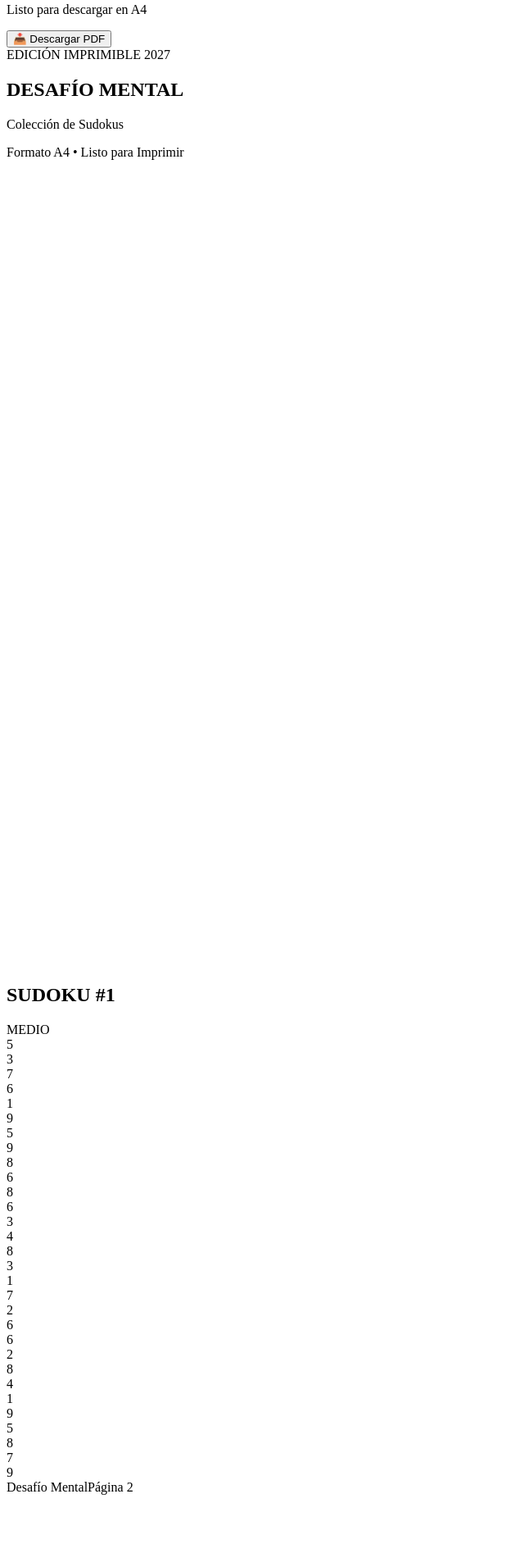
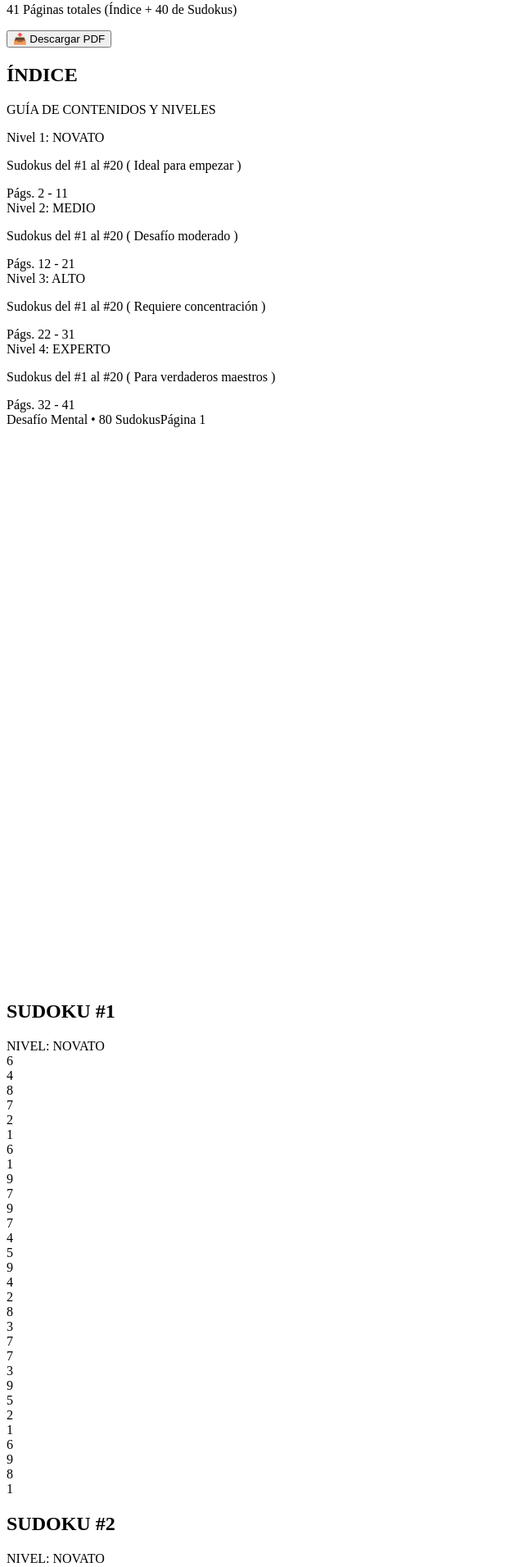
Before and after one commit to lasmejoresofertas/sudokus, a Next.js app: page / in a window 1280 px wide. Shown: the part 78-1989 px from the top of the page at 82% size, without its empty margins (0-640 px from the left). Built offline with nearby package versions, Linux system fonts and the light colour scheme.

Commit message:
Update page.js

```diff
--- a/app/page.js
+++ b/app/page.js
@@ -1,14 +1,10 @@
 'use client';
-export const dynamic = 'force-dynamic';
 
 import React from 'react';
 
-const sudokusData = [
-  {
-    id: 1,
-    title: 'SUDOKU #1',
-    difficulty: 'MEDIO',
-    puzzle: [
+// Plantillas base de Sudoku
+const BASE_BOARDS = {
+  NOVATO: [
     [5, 3, '', '', 7, '', '', '', ''],
     [6, '', '', 1, 9, 5, '', '', ''],
     ['', 9, 8, '', '', '', '', 6, ''],
@@ -19,21 +15,94 @@ const sudokusData = [
     ['', '', '', 4, 1, 9, '', '', 5],
     ['', '', '', '', 8, '', '', 7, 9],
   ],
-  },
+  MEDIO: [
+    ['', '', '', 2, 6, '', 7, '', 1],
+    [6, 8, '', '', 7, '', '', 9, ''],
+    [1, 9, '', '', '', 4, 5, '', ''],
+    [8, 2, '', 1, '', '', '', 4, ''],
+    ['', '', 4, 6, '', 2, 9, '', ''],
+    ['', 5, '', '', '', 3, '', 2, 8],
+    ['', '', 9, 3, '', '', '', 7, 4],
+    ['', 4, '', '', 5, '', '', 3, 6],
+    [7, '', 3, '', 1, 8, '', '', ''],
+  ],
+  ALTO: [
+    [1, '', '', '', '', 7, '', 9, ''],
+    ['', 3, '', '', 2, '', '', '', 8],
+    ['', '', 9, 6, '', '', 5, '', ''],
+    ['', '', 5, 3, '', '', 9, '', ''],
+    ['', 1, '', '', 8, '', '', '', 2],
+    [6, '', '', '', '', 4, '', '', ''],
+    [3, '', '', '', '', '', '', 1, ''],
+    ['', 4, '', '', '', '', '', '', 7],
+    ['', '', 7, '', '', '', 3, '', ''],
+  ],
+  EXPERTO: [
+    ['', '', 6, '', '', '', 2, '', ''],
+    ['', 8, '', '', 4, '', '', 1, ''],
+    [1, '', '', 2, '', 5, '', '', 3],
+    ['', '', 8, '', '', '', 4, '', ''],
+    ['', 9, '', '', '', '', '', 6, ''],
+    ['', '', 4, '', '', '', 8, '', ''],
+    [2, '', '', 8, '', 1, '', '', 7],
+    ['', 5, '', '', 3, '', '', 9, ''],
+    ['', '', 1, '', '', '', 6, '', ''],
+  ],
+};
+
+// Generador de variaciones
+function generateVariations(baseBoard, count, levelName) {
+  const result = [];
+  for (let i = 1; i <= count; i++) {
+    const shift = i % 9;
+    const newBoard = baseBoard.map((row) =>
+      row.map((val) => {
+        if (val === '') return '';
+        return ((val - 1 + shift) % 9) + 1;
+      })
+    );
+
+    result.push({
+      id: `${levelName}-${i}`,
+      title: `SUDOKU #${i}`,
+      difficulty: levelName,
+      puzzle: newBoard,
+    });
+  }
+  return result;
+}
+
+// 80 Sudokus totales (20 por cada nivel)
+const allSudokus = [
+  ...generateVariations(BASE_BOARDS.NOVATO, 20, 'NOVATO'),
+  ...generateVariations(BASE_BOARDS.MEDIO, 20, 'MEDIO'),
+  ...generateVariations(BASE_BOARDS.ALTO, 20, 'ALTO'),
+  ...generateVariations(BASE_BOARDS.EXPERTO, 20, 'EXPERTO'),
 ];
+
+// Agrupar de a 2 Sudokus por carilla A4
+function chunkArray(array, size) {
+  const result = [];
+  for (let i = 0; i < array.length; i += size) {
+    result.push(array.slice(i, i + size));
+  }
+  return result;
+}
 
 export default function EbookGenerator() {
   const handlePrint = () => {
     window.print();
   };
 
+  const pages = chunkArray(allSudokus, 2);
+
   return (
     <div className="min-h-screen bg-neutral-800 text-neutral-100 flex flex-col items-center p-4 print:p-0 print:bg-white print:text-black">
-      {/* Botón superior (se oculta en el PDF) */}
+      {/* Botón superior */}
       <header className="no-print w-full max-w-xl bg-neutral-900 border border-neutral-700 rounded-xl p-4 mb-6 shadow-2xl flex items-center justify-between">
         <div>
-          <h1 className="text-lg font-bold text-white">📚 Mi Ebook de Sudokus</h1>
-          <p className="text-xs text-neutral-400">Listo para descargar en A4</p>
+          <h1 className="text-lg font-bold text-white">📚 Libro con Índice (2 por Carilla)</h1>
+          <p className="text-xs text-neutral-400">41 Páginas totales (Índice + 40 de Sudokus)</p>
         </div>
         <button
           onClick={handlePrint}
@@ -43,42 +112,80 @@ export default function EbookGenerator() {
         </button>
       </header>
 
-      {/* Hoja A4 */}
       <main className="flex flex-col items-center">
-        {/* PORTADA */}
-        <section className="a4-page flex flex-col justify-between items-center text-center p-12 border border-neutral-300 bg-white text-black shadow-2xl print:shadow-none print:border-0 mb-8 print:mb-0">
-          <div className="w-full border-b-2 border-black pb-4 font-bold text-sm">
-            EDICIÓN IMPRIMIBLE 2027
+        {/* PÁGINA 1: ÍNDICE DE CONTENIDOS */}
+        <section className="a4-page page-break flex flex-col justify-between p-12 border border-neutral-300 bg-white text-black shadow-2xl print:shadow-none print:border-0 mb-8 print:mb-0">
+          <div>
+            <header className="border-b-4 border-black pb-4 mb-10 text-center">
+              <h1 className="text-4xl font-black uppercase tracking-wider">ÍNDICE</h1>
+              <p className="text-sm font-bold text-neutral-600 mt-1">
+                GUÍA DE CONTENIDOS Y NIVELES
+              </p>
+            </header>
+
+            <div className="space-y-6 my-12 px-4">
+              <div className="flex justify-between items-baseline border-b-2 border-dotted border-black pb-2">
+                <div>
+                  <span className="text-xl font-black uppercase">Nivel 1: NOVATO</span>
+                  <p className="text-xs text-neutral-600 font-medium">Sudokus del #1 al #20 ( Ideal para empezar )</p>
                 </div>
-          <div className="my-auto">
-            <h1 className="text-5xl font-black uppercase tracking-tight mb-4">
-              DESAFÍO MENTAL
-            </h1>
-            <p className="text-xl font-medium border-y border-black py-2">
-              Colección de Sudokus
-            </p>
+                <span className="text-lg font-black">Págs. 2 - 11</span>
               </div>
-          <div className="w-full border-t-2 border-black pt-4 text-xs font-bold uppercase">
-            Formato A4 • Listo para Imprimir
+
+              <div className="flex justify-between items-baseline border-b-2 border-dotted border-black pb-2">
+                <div>
+                  <span className="text-xl font-black uppercase">Nivel 2: MEDIO</span>
+                  <p className="text-xs text-neutral-600 font-medium">Sudokus del #1 al #20 ( Desafío moderado )</p>
                 </div>
+                <span className="text-lg font-black">Págs. 12 - 21</span>
+              </div>
+
+              <div className="flex justify-between items-baseline border-b-2 border-dotted border-black pb-2">
+                <div>
+                  <span className="text-xl font-black uppercase">Nivel 3: ALTO</span>
+                  <p className="text-xs text-neutral-600 font-medium">Sudokus del #1 al #20 ( Requiere concentración )</p>
+                </div>
+                <span className="text-lg font-black">Págs. 22 - 31</span>
+              </div>
+
+              <div className="flex justify-between items-baseline border-b-2 border-dotted border-black pb-2">
+                <div>
+                  <span className="text-xl font-black uppercase">Nivel 4: EXPERTO</span>
+                  <p className="text-xs text-neutral-600 font-medium">Sudokus del #1 al #20 ( Para verdaderos maestros )</p>
+                </div>
+                <span className="text-lg font-black">Págs. 32 - 41</span>
+              </div>
+            </div>
+          </div>
+
+          <footer className="border-t border-black pt-3 flex justify-between text-xs font-bold uppercase">
+            <span>Desafío Mental • 80 Sudokus</span>
+            <span>Página 1</span>
+          </footer>
         </section>
 
-        {/* PÁGINA DE SUDOKU */}
-        {sudokusData.map((item) => (
+        {/* PÁGINAS DE SUDOKUS (Páginas 2 a 41) */}
+        {pages.map((pair, pageIdx) => {
+          const isLastPage = pageIdx === pages.length - 1;
+          const pageNumber = pageIdx + 2; // +2 por la página del Índice
+
+          return (
             <section
-            key={item.id}
-            className="a4-page flex flex-col justify-between p-12 border border-neutral-300 bg-white text-black shadow-2xl print:shadow-none print:border-0"
+              key={`page-${pageIdx}`}
+              className={`a4-page ${!isLastPage ? 'page-break' : ''} flex flex-col justify-between p-10 border border-neutral-300 bg-white text-black shadow-2xl print:shadow-none print:border-0 mb-8 print:mb-0`}
             >
-            <div>
-              <header className="border-b-2 border-black pb-3 mb-8 flex justify-between items-end">
-                <h2 className="text-2xl font-black">{item.title}</h2>
-                <span className="text-xs font-black border border-black px-2 py-0.5 rounded">
-                  {item.difficulty}
+              <div className="flex flex-col justify-around flex-grow py-2">
+                {pair.map((item) => (
+                  <div key={item.id} className="w-full mb-4 last:mb-0">
+                    <header className="border-b-2 border-black pb-1 mb-3 flex justify-between items-end">
+                      <h2 className="text-xl font-black">{item.title}</h2>
+                      <span className="text-[10px] font-black border border-black px-2 py-0.5 rounded uppercase">
+                        NIVEL: {item.difficulty}
                       </span>
                     </header>
 
-              <div className="flex justify-center items-center my-8">
-                <div className="grid grid-cols-9 border-4 border-black bg-white w-[380px] h-[380px]">
+                    <div className="flex justify-center items-center">
+                      <div className="grid grid-cols-9 border-4 border-black bg-white w-[270px] h-[270px]">
                         {item.puzzle.map((row, rIdx) =>
                           row.map((val, cIdx) => {
                             const isRightThick = (cIdx + 1) % 3 === 0 && cIdx !== 8;
@@ -86,9 +193,9 @@ export default function EbookGenerator() {
 
                             return (
                               <div
-                          key={`cell-${rIdx}-${cIdx}`}
+                                key={`cell-${item.id}-${rIdx}-${cIdx}`}
                                 className={`
-                            flex items-center justify-center font-bold text-2xl text-black border border-neutral-400
+                                  flex items-center justify-center font-bold text-lg text-black border border-neutral-400
                                   ${isRightThick ? 'border-r-4 border-r-black' : ''}
                                   ${isBottomThick ? 'border-b-4 border-b-black' : ''}
                                 `}
@@ -101,16 +208,19 @@ export default function EbookGenerator() {
                       </div>
                     </div>
                   </div>
+                ))}
+              </div>
 
-            <footer className="border-t border-black pt-3 flex justify-between text-xs font-bold uppercase">
+              <footer className="border-t border-black pt-2 flex justify-between text-[11px] font-bold uppercase">
                 <span>Desafío Mental</span>
-              <span>Página 2</span>
+                <span>Página {pageNumber}</span>
               </footer>
             </section>
-        ))}
+          );
+        })}
       </main>
 
-      {/* Estilos para el tamaño exacto A4 */}
+      {/* Estilos CSS para A4 */}
       <style jsx global>{`
         @page {
           size: A4 portrait;
@@ -120,6 +230,8 @@ export default function EbookGenerator() {
           width: 210mm;
           height: 297mm;
           box-sizing: border-box;
+        }
+        .page-break {
           page-break-after: always;
           break-after: page;
         }
```
Lines whose indentation alone changed are shown as unchanged.
